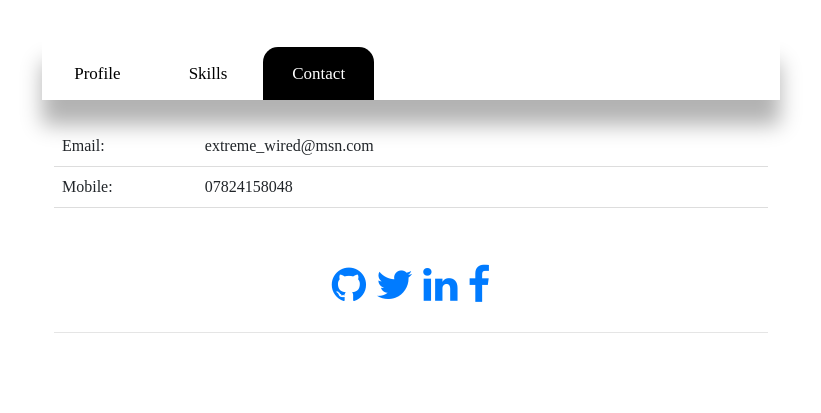
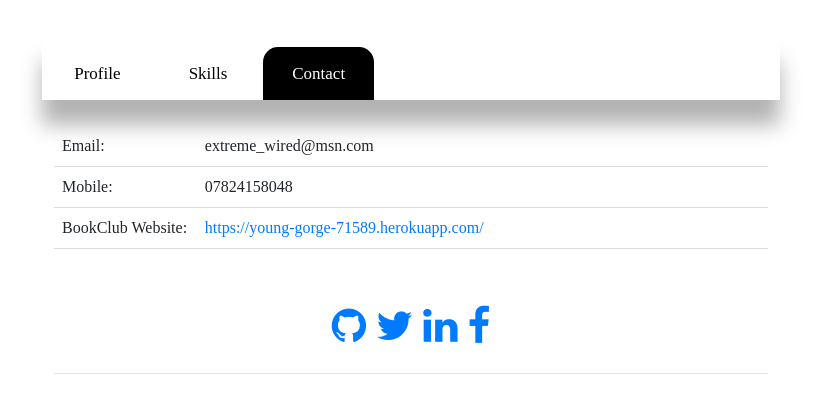
Before and after one commit to NickBansal/profile-blog, a Node server app: page /nickbansal in a window 1280 px wide, after a click on "Contact". Shown: the part 56-469 px from the top of the page, without its empty margins (229-1050 px from the left). Run offline with Node 20, Linux system fonts and the light colour scheme; some libraries are stand-ins or nearby versions.

Commit message:
updated Contact details

```diff
--- a/views/blog/show.ejs
+++ b/views/blog/show.ejs
@@ -16,10 +16,7 @@
                         <img class="img-responsive" id="fut" src="<%= data.image %>">
                     </li>
                 <% }) %>
-
             </ul>
-            <!--<a href="#" class="rslides_nav rslides1_nav prev">Previous</a>-->
-            <!--    <a href="#" class="rslides_nav rslides1_nav next">Next</a>-->
         </div>
 
 
--- a/views/nickyblog/new.ejs
+++ b/views/nickyblog/new.ejs
@@ -149,6 +149,10 @@
 			    <td class="name">Mobile:</td>
 			    <td>07824158048</td>
 			  </tr>
+			  <tr>
+			    <td class="name">BookClub Website:</td>
+			    <td><a href="https://young-gorge-71589.herokuapp.com/">https://young-gorge-71589.herokuapp.com/</a></td>
+			  </tr>
 			</table>
 			<br /><br />
 			<div class="icons text-center">
```
